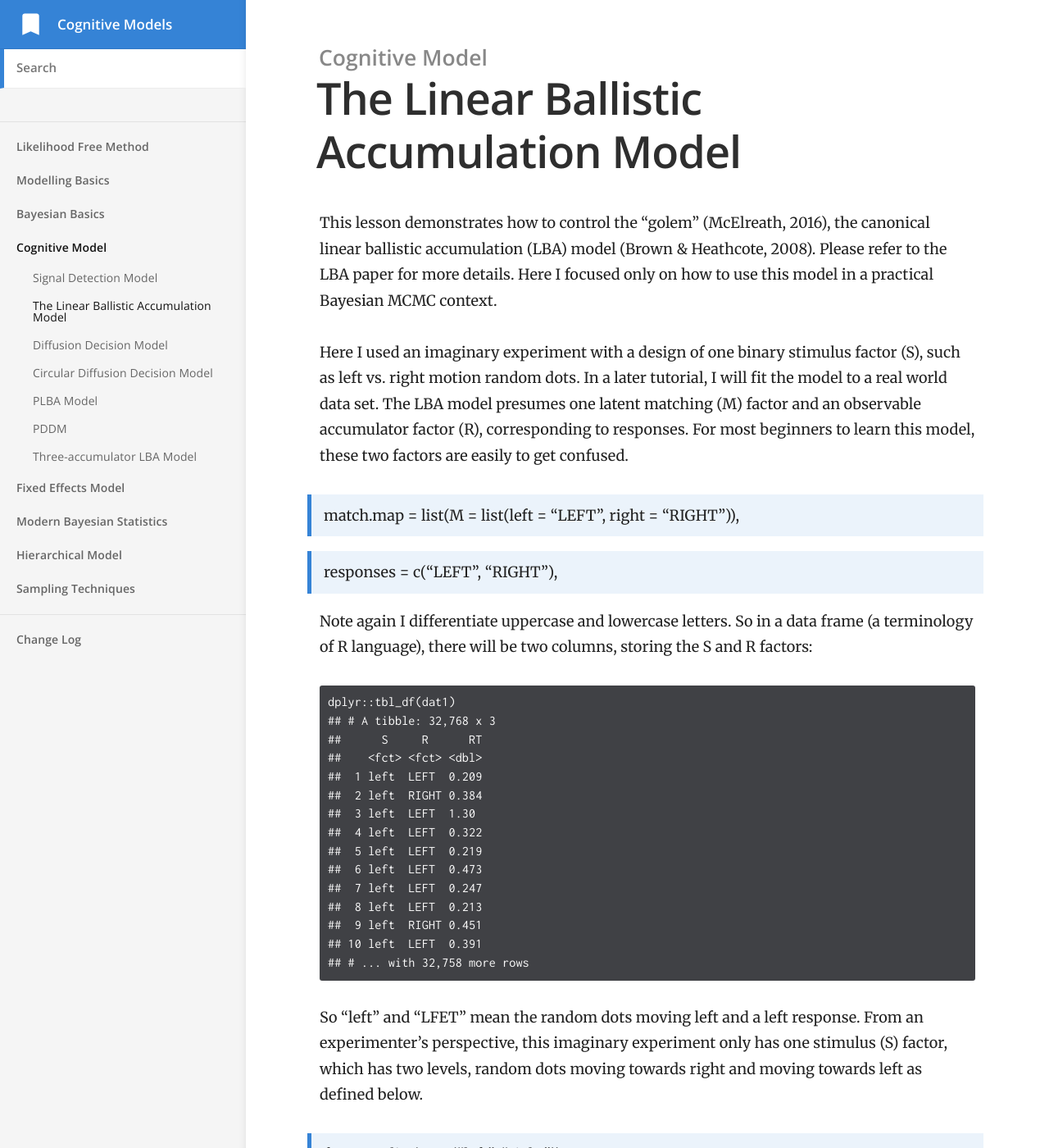
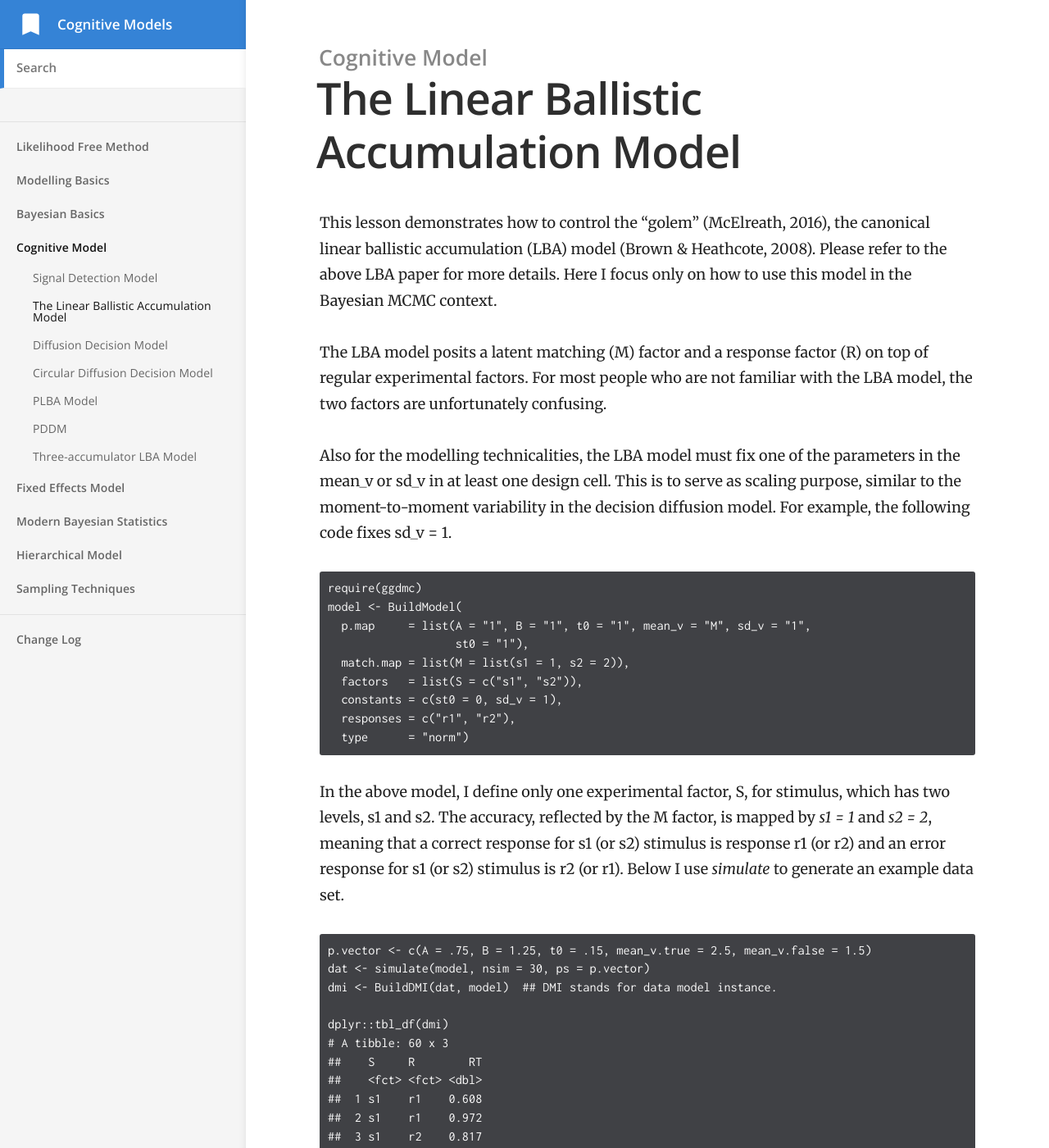
Before and after one commit to yxlin/yxlin.github.io, a Jekyll site: the page built from _docs/cognitive-model/lba.md, in a window 1280 px wide and 1400 px high. Shown: the whole window at 82% size. Built offline with Jekyll 4.4.1, drawn with Linux system fonts in a browser that asks for light colours; some of the changed text lies outside the part shown.

Commit message:
update lba.md

````diff
--- a/_docs/cognitive-model/lba.md
+++ b/_docs/cognitive-model/lba.md
@@ -6,48 +6,79 @@ order: 2
 
 This lesson demonstrates how to control the "golem" (McElreath, 2016), the
 canonical linear ballistic accumulation (LBA) model (Brown & Heathcote, 2008).
-Please refer to the LBA paper for more details. Here I focused only on how
-to use this model in a practical Bayesian MCMC context.
+Please refer to the above LBA paper for more details. Here I focus only on
+how to use this model in the Bayesian MCMC context.
 
-Here I used an imaginary experiment with a design of one binary stimulus
-factor (S), such as left vs. right motion random dots. In a later tutorial,
-I will fit the model to a real world data set. The LBA model presumes
-one latent matching (M) factor and an observable accumulator factor (R),
-corresponding to responses. For most beginners to learn this model, these
-two factors are easily to get confused.
+The LBA model posits a latent matching (M) factor and a response factor (R)
+on top of regular experimental factors. For most people who are not familiar
+with the LBA model, the two factors are unfortunately
+confusing.
+
+Also for the modelling technicalities, the LBA model must fix one of the
+parameters in the mean_v or sd_v in at least one design cell. This is to
+serve as scaling purpose, similar to the moment-to-moment variability
+in the decision diffusion model. For example, the following code fixes
+sd_v = 1.
+
+```
+require(ggdmc)
+model <- BuildModel(
+  p.map     = list(A = "1", B = "1", t0 = "1", mean_v = "M", sd_v = "1",
+                   st0 = "1"),
+  match.map = list(M = list(s1 = 1, s2 = 2)),
+  factors   = list(S = c("s1", "s2")),
+  constants = c(st0 = 0, sd_v = 1),
+  responses = c("r1", "r2"),
+  type      = "norm")
+```
+
+
+In the above model, I define only one experimental factor, S, for stimulus, which
+has two levels, s1 and s2. The accuracy, reflected by the M factor, is mapped
+by _s1 = 1_ and _s2 = 2_, meaning that a correct response for s1 (or s2) stimulus
+is response r1 (or r2) and an error response for s1 (or s2) stimulus is
+r2 (or r1). Below I use _simulate_ to generate an example data set.
+
+```
+p.vector <- c(A = .75, B = 1.25, t0 = .15, mean_v.true = 2.5, mean_v.false = 1.5)
+dat <- simulate(model, nsim = 30, ps = p.vector)
+dmi <- BuildDMI(dat, model)  ## DMI stands for data model instance.
+
+dplyr::tbl_df(dmi)
+# A tibble: 60 x 3
+##    S     R        RT
+##    <fct> <fct> <dbl>
+##  1 s1    r1    0.608
+##  2 s1    r1    0.972
+##  3 s1    r2    0.817
+##  4 s1    r1    0.718
+##  5 s1    r1    0.618
+##  6 s1    r1    1.17
+##  7 s1    r1    0.730
+##  8 s1    r2    0.727
+##  9 s1    r1    0.711
+## 10 s1    r1    0.688
+```
+
+I use an imaginary experiment with a design of one binary stimulus
+factor (S), such as left vs. right motion random dots.
 
 > match.map = list(M = list(left = "LEFT", right = "RIGHT")),
-
 > responses = c("LEFT", "RIGHT"),
 
-Note again I differentiate uppercase and lowercase letters. So in a
-data frame (a terminology of R language), there will be two columns, storing
-the S and R factors:
+In another tutorial, I will fit the model to an empirical data
+set ([Cox & Criss, 2017](https:/osf.io/uhejm/)) to demonstrate fitting
+HLBA model.
 
-```
-dplyr::tbl_df(dat1)
-## # A tibble: 32,768 x 3
-##      S     R      RT
-##    <fct> <fct> <dbl>
-##  1 left  LEFT  0.209
-##  2 left  RIGHT 0.384
-##  3 left  LEFT  1.30
-##  4 left  LEFT  0.322
-##  5 left  LEFT  0.219
-##  6 left  LEFT  0.473
-##  7 left  LEFT  0.247
-##  8 left  LEFT  0.213
-##  9 left  RIGHT 0.451
-## 10 left  LEFT  0.391
-## # ... with 32,758 more rows
-```
-
-So "left" and "LFET" mean the random dots moving left and a left
-response. From an experimenter's perspective, this imaginary
-experiment only has one stimulus (S) factor, which has two levels,
+The above _match.map_ code shows the usage of strings, instead of numbers.
+The "left" and "LFET" could mean the random dots moving left and a left
+response. From an experimenter's perspective, this imaginary experiment
+only has one stimulus (S) factor, which has two levels,
 random dots moving towards right and moving towards left as defined below.
 
 > factors = list(S = c("left", "right")),
+
+Below is the complete model definition.
 
 ```
 model <- BuildModel(p.map = list(A = "1", B = "1", t0 = "1", mean_v = "M",
@@ -59,13 +90,14 @@ model <- BuildModel(p.map = list(A = "1", B = "1", t0 = "1", mean_v = "M",
   type      = "norm")
 ```
 
-The first option in the _BuildModel_ function indicates the experimental
-design. In this example, I assumed the S factor does not affect any
-cognitive operations, presumed by the LBA model. Therefore, I entered
-_p.map_ as:
+The first option in the _BuildModel_ function, _p.map_ indicates the
+experimental design. In this example, I assumed the S factor does not affect
+any LBA latent variables operations. Therefore, I entered _p.map_ as:
 
 > p.map = list(A = "1", B = "1", t0 = "1", mean_v = "M",
 >              sd_v = "M", st0 = "1"),
+
+
 
 The notations of the parameters in the LBA model refer to:
 
@@ -73,50 +105,48 @@ The notations of the parameters in the LBA model refer to:
 2. **B**, the travelling distance of accumulators,
 3. **b**, (not shown in the _p.map_) the decision threshold,
 4. **t0**, the non-decision time
-5. **mean_v**, the means of the drift rate,
-6. **sd_v**, the standard deviation of the drift rate,
+5. **mean_v**, the means of the drift rates,
+6. **sd_v**, the standard deviations of the drift rates,
 7. **st0**, the variability of the non-decision time component.
 
 The **A = "1"**, for instance, indicates that the variability of the
-starting point is modelled against only the intercept, _1_. The _M_
-factor, because it is defined by the LBA model as latent factor, you
-still see it in the p.map. It indicates there are two means,
-**mean_v** of the
-drift rates, one for each accumulator: the accumulator for the
+starting point is fit by the intercept, _1_. The _M_
+factor, because it is defined by the LBA model as a latent factor,
+you still see it in the p.map. It indicates there are two drift rate
+means in **mean_v**, one for each accumulator: the accumulator for the
 correct / matched responses and the accumulator for the error /
-mismatched responses. Similarly, this is applied on the standard
-deviation of the drift rate, **sd_v**, too.
+mismatched responses. Similarly, this is also applied to  the standard
+deviation of the drift rates, **sd_v**.
 
-The only effect in the model defined by the _p.map_ is that the
+The only effect in the model defined in the _p.map_ is that the
 drift rate for a correct response is larger than that for an
 error response. This is an assumption based on, in general,
 psychological literature.  This is artificially set at
 
 > constants = c(st0 = 0, sd_v.false = 1, mean_v.false = 0),
 
-, which enforces **mean_v.false = 0**. This is to presume
+which enforces **mean_v.false = 0**. This is to presume
 (also frequent observed phenomenon) that manifested
 accuracy rate should usually be greater than chance (50%).
 
 **mean_v.false** stands for the mean of the drift rate
 of the error (false) accumulator. Because it is always zero,
-the correct drift rate, **mean_v.true**, drawn from a truncated
-normal distribution bounded by 0 and Inf, will always be larger
-than the error drift rate.
+the correct drift rate, **mean_v.true**, if drawn from a
+truncated normal distribution bounded by 0 and Inf, will
+always be larger than the error drift rate.
 
 ### Demo 1
 1. Fast and error prone performance
-This demonstration shows how I controlled the LBA golem to
-simulate fast and error prone choice RT data. I defined a
+This demonstration shows how I control the LBA golem to
+simulate fast and error prone RT distributions. I defined a
 true parameter vector, defining **sd_v.true** = (0.66),
-which is greater than **sd_v.false** = 1.  This seems
+which is smaller than **sd_v.false** = 1.  This seems
 often seen in empirical data.
-
 
 ```
 pvec1 <- c(A = 1, B = 0, t0 = .2, mean_v.true = 1, sd_v.true = 0.66)
-dat1  <- simulate(model, ps = pvec1, nsim = 16384), model)
-dmi1  <- BindDataModel(dat1, model)
+dat1  <- simulate(model, ps = pvec1, nsim = 1e4)
+dmi1  <- BuildDMI(dat1, model)
 ```
 
 In the following, I used functions in _dplyr_ to
@@ -129,13 +159,54 @@ of correctness.
 
 ```
 library(dplyr)
-correct <- dmi1$S == tolower(dmi1$R)
+
+## dplyr
+library(dplyr)
+dat1$C <- dat1$S == tolower(dat1$R)
 d <- dplyr::tbl_df(dat1)
-group_by(d, S) %>% summarize(m = mean(RT))
-## A tibble: 2 x 2
-##   S         m
-##   <fct> <dbl>
-## 1 left  0.628
-## 2 right 0.620
 
+## Print average RTs and accuracy rates for each condition
+group_by(d, S, C) %>% summarize(m = mean(RT))
+## A tibble: 4 x 3
+## Groups:   S [?]
+##   S     C         m
+##   <fct> <lgl> <dbl>
+## 1 left  FALSE 0.624
+## 2 left  TRUE  0.645
+## 3 right FALSE 0.639
+## 4 right TRUE  0.634
+
+group_by(d, S, C) %>% summarize(m = length(RT) / 1e4)
+## A tibble: 4 x 3
+## Groups:   S [?]
+##   S     C         m
+##   <fct> <lgl> <dbl>
+## 1 left  FALSE 0.391
+## 2 left  TRUE  0.609
+## 3 right FALSE 0.392
+## 4 right TRUE  0.608
+
+## data.table
+library(data.table)
+DT <- data.table(dat1)
+
+## Print average RTs and accuracy for each condition
+DT[, .(MRT = round(mean(RT), 3)), .(S, C)]
+##        S     C   MRT
+## 1:  left  TRUE 0.645
+## 2:  left FALSE 0.624
+## 3: right  TRUE 0.634
+## 4: right FALSE 0.639
+
+prop <- DT[, .N, .(S, C)]
+prop[, NN := sum(N), .(S)]
+prop[, acc := round(N/NN, 2)]
+## Print accuracy rates for each condition
+prop
+
+##        S     C    N    NN  acc
+## 1:  left  TRUE 6092 10000 0.61
+## 2:  left FALSE 3908 10000 0.39
+## 3: right  TRUE 6079 10000 0.61
+## 4: right FALSE 3921 10000 0.39
 ```
````
